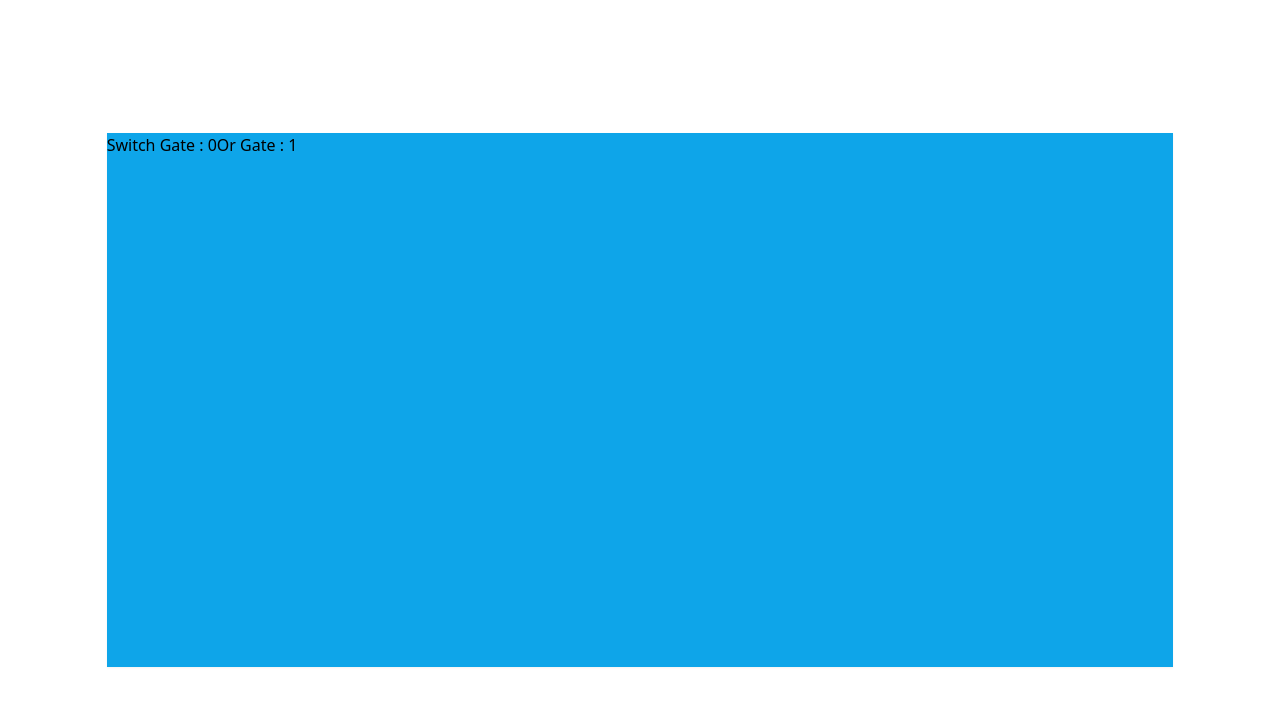
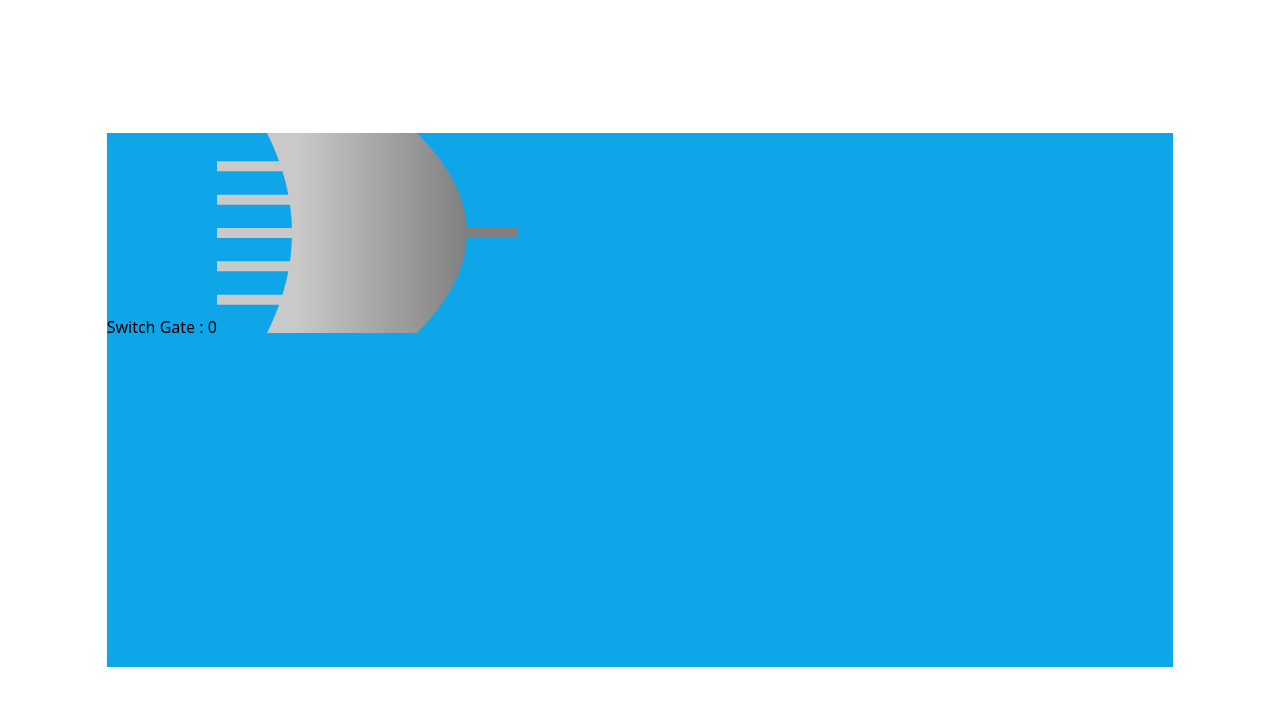
Before and after one commit to Luieitalian/Logic_Sim_Prototype, a React app: page / in a window 1280 px wide. Shown: the top 706 px of the page. Built offline with nearby package versions, Linux system fonts and the light colour scheme.

Commit message:
update gate logic

```diff
--- a/src/components/ORGateComponent.tsx
+++ b/src/components/ORGateComponent.tsx
@@ -1,18 +1,23 @@
 import { useEffect, useState } from "react"
 import React from 'react'
-import ORGate from "../gates/or";
-import { InputNode, OutputNode } from "../gates/logic";
-import { newORGate } from "../gates/gateFactory";
+import { newORGate } from "@/src/gates/gateFactory";
+import ORGateSVG from "@/src/svgs/ORGateSVG";
 
 const ORGateComponent = () => {
     const [gateComp, setGateComp] = useState(newORGate([0, 1, 1, 1, 1, 0, 1]));
 
     useEffect(() => {
-        console.log("Rendered");
+        console.log(`Rendered`);
     }, []);
 
+    const onButtonClick = () => {
+        console.log(gateComp.outputNode.val);
+    }
+
     return (
-        <button><span>Or Gate : </span>{gateComp.outputNode.val}</button>
+        <button type="button" onClick={onButtonClick}>
+            <ORGateSVG inputs={5} width={300} height={200}/>
+        </button>
     );
 }
 
--- a/src/components/SwitchGateComponent.tsx
+++ b/src/components/SwitchGateComponent.tsx
@@ -1,6 +1,7 @@
 import { useEffect, useState } from "react"
 import React from 'react'
-import { newSwitchGate } from "../gates/gateFactory";
+import { newSwitchGate } from "@/src/gates/gateFactory";
+import Switch from "@/src/gates/switch";
 
 const SwitchGateComponent = () => {
     const [gateComp, setGateComp] = useState(newSwitchGate(0));
@@ -10,7 +11,7 @@ const SwitchGateComponent = () => {
     }, []);
 
     const onClickEvent = () => {
-        setGateComp((prev) => newSwitchGate(prev.inputNode.val > 0 ? 0 : 1));
+        setGateComp((prev: Switch) => newSwitchGate(prev.inputNode.val > 0 ? 0 : 1));
         console.log("Clicked Switch Gate");
     }
 
--- a/src/gates/gateFactory.ts
+++ b/src/gates/gateFactory.ts
@@ -1,21 +1,21 @@
 import { InputNode, OutputNode } from "./logic";
-import ORGate from "./or";
-import SwitchGate from "./switch";
+import OR from "./or";
+import Switch from "./switch";
 
 export function newSwitchGate(_in: number)
-: SwitchGate {
+: Switch {
     const inputNode: InputNode = new InputNode(_in as number);
-    const outputNode: OutputNode = new OutputNode(SwitchGate.Func(_in as number));
-    const newGate: SwitchGate = new SwitchGate(inputNode, outputNode);
+    const outputNode: OutputNode = new OutputNode(Switch.Evaluate(_in as number));
+    const newGate: Switch = new Switch(inputNode, outputNode);
     return newGate;
 }
 
 export function newORGate(_in: number[])
-: ORGate {
+: OR {
     const inputNodes: InputNode[] = _in.map((num) => {
         return new InputNode(num);
     });
-    const outputNode: OutputNode = new OutputNode(ORGate.Func(_in));
-    const newGate: ORGate = new ORGate(inputNodes, outputNode);
+    const outputNode: OutputNode = new OutputNode(OR.Evaluate(_in));
+    const newGate: OR = new OR(inputNodes, outputNode);
     return newGate;
 }
--- a/src/gates/logic.ts
+++ b/src/gates/logic.ts
@@ -17,5 +17,7 @@ export class OutputNode implements Node {
 }
 
 export interface Gate {
-    Function(): void;
+    inputNodes: InputNode | InputNode[];
+    outputNode: OutputNode;
+    Evaluate(): number;
 }
--- a/src/gates/or.ts
+++ b/src/gates/or.ts
@@ -1,15 +1,10 @@
 import { InputNode, OutputNode, Gate } from "./logic";
 
-interface OR extends Gate {
-    inputNodes: InputNode[];
-    outputNode: OutputNode;
-}
-
-class ORGate implements OR {
+class OR implements Gate {
     inputNodes: InputNode[];
     outputNode: OutputNode;
 
-    Function(): number {
+    Evaluate(): number {
         for (let i = 0; i < this.inputNodes.length; i++) {
             if (this.inputNodes[i].val >= 1){
                 this.outputNode.val = 1;
@@ -21,7 +16,7 @@ class ORGate implements OR {
         return this.outputNode.val;
     }
 
-    static Func(_in: number[]): number  {
+    static Evaluate(_in: number[]): number  {
         for (let i = 0; i < _in.length; i++) {
             if (_in[i] >= 1){
                 return 1;
@@ -30,7 +25,7 @@ class ORGate implements OR {
         return 0;
     }
 
-    constructor(
+    constructor (
         inputNodes: InputNode[] = [],
         outputNode: OutputNode = new OutputNode
         ) {
@@ -39,4 +34,4 @@ class ORGate implements OR {
     }
 }
 
-export default ORGate;
+export default OR;
--- a/src/gates/switch.ts
+++ b/src/gates/switch.ts
@@ -5,16 +5,16 @@ interface Switch extends Gate {
     outputNode: OutputNode;
 }
 
-class SwitchGate implements Switch {
+class Switch implements Switch {
     inputNode: InputNode;
     outputNode: OutputNode;
 
-    Function(): number {
+    Evaluate(): number {
         this.outputNode.val = this.inputNode.val;
         return this.outputNode.val;
     }
 
-    static Func(_in: number): number {
+    static Evaluate(_in: number): number {
         return _in;
     }
 
@@ -27,4 +27,4 @@ class SwitchGate implements Switch {
     }
 }
 
-export default SwitchGate;
+export default Switch;
```
